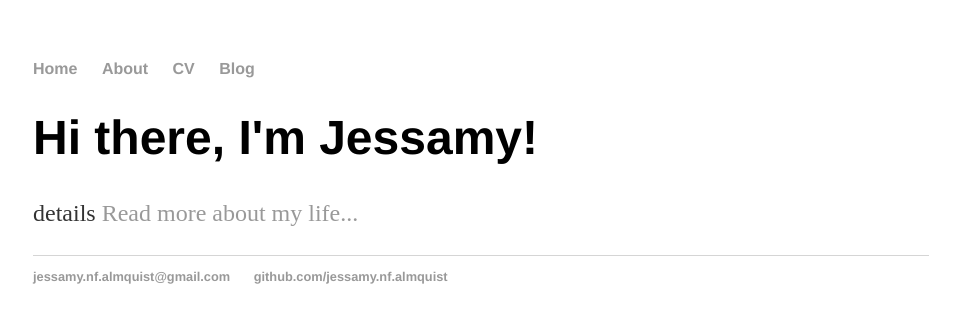
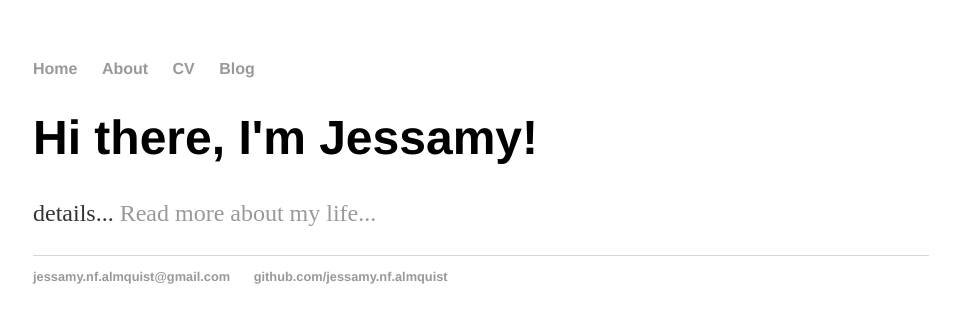
Before and after one commit to jessamynfalmquist/jessamynfalmquist.github.io, a Jekyll site: the page built from index.html, in a window 1280 px wide. Shown: the top 323 px of the page, without its empty margins (159-1119 px from the left). Built offline with Jekyll 4.4.1, drawn with Linux system fonts in a browser that asks for light colours.

Commit message:
Update index.html
update the index.html page to use the default layout

```diff
--- a/index.html
+++ b/index.html
@@ -1,30 +1,8 @@
-<!DOCTYPE html>
-<html>
-	<head>
-		<title>Jessamy Norton-Ford Almquist, PhD</title>
-		<!-- link to main stylesheet -->
-		<link rel="stylesheet" type="text/css" href="/css/main.css">
-	</head>
-	<body>
-		<nav>
-    		<ul>
-        		<li><a href="/">Home</a></li>
-	        	<li><a href="/about">About</a></li>
-        		<li><a href="/cv">CV</a></li>
-        		<li><a href="/blog">Blog</a></li>
-    		</ul>
-		</nav>
-		<div class="container">
-    		<div class="blurb">
-        		<h1>Hi there, I'm Jessamy!</h1>
-				<p>details <a href="/about">Read more about my life...</a></p>
-    		</div><!-- /.blurb -->
-		</div><!-- /.container -->
-		<footer>
-    		<ul>
-        		<li><a href="mailto:jessamy.nf.almquist@gmail.com">jessamy.nf.almquist@gmail.com</a></li>
-        		<li><a href="https://github.com/jessamynfalmquist">github.com/jessamy.nf.almquist</a></li>
-			</ul>
-		</footer>
-	</body>
-</html>
+---
+layout: default
+title: Jessamy Norton-Ford, PhD
+---
+<div class="blurb">
+	<h1>Hi there, I'm Jessamy!</h1>
+	<p>details... <a href="/about">Read more about my life...</a></p>
+</div><!-- /.blurb -->
```
